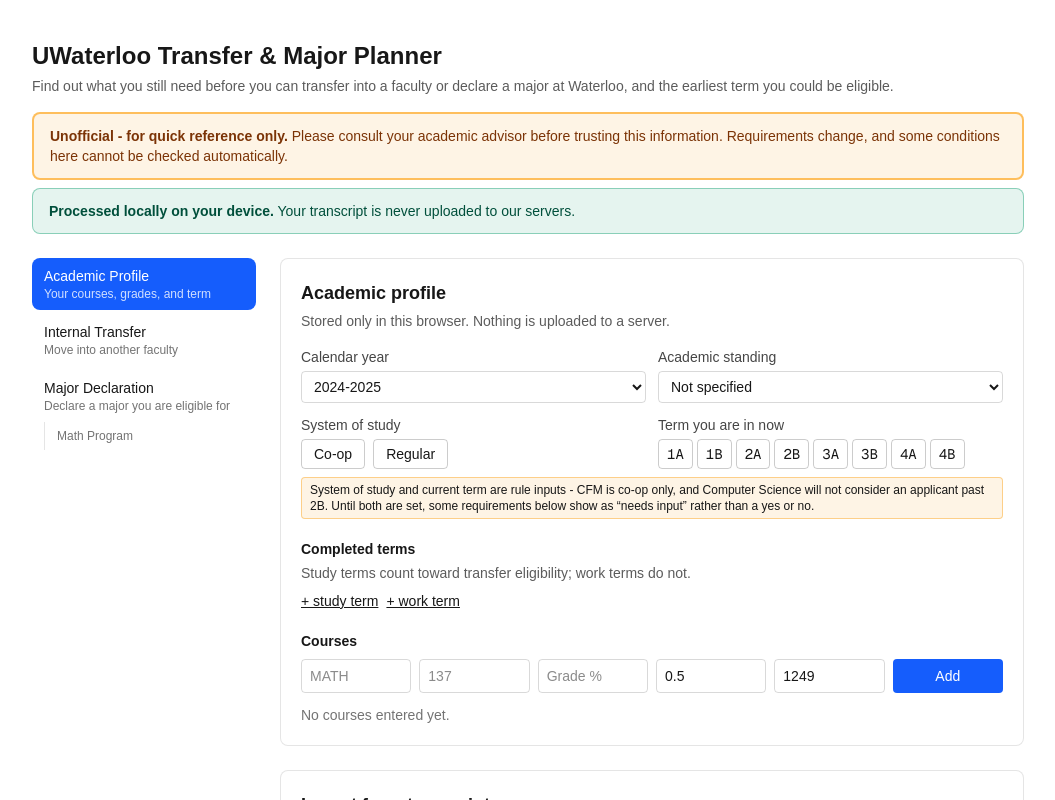
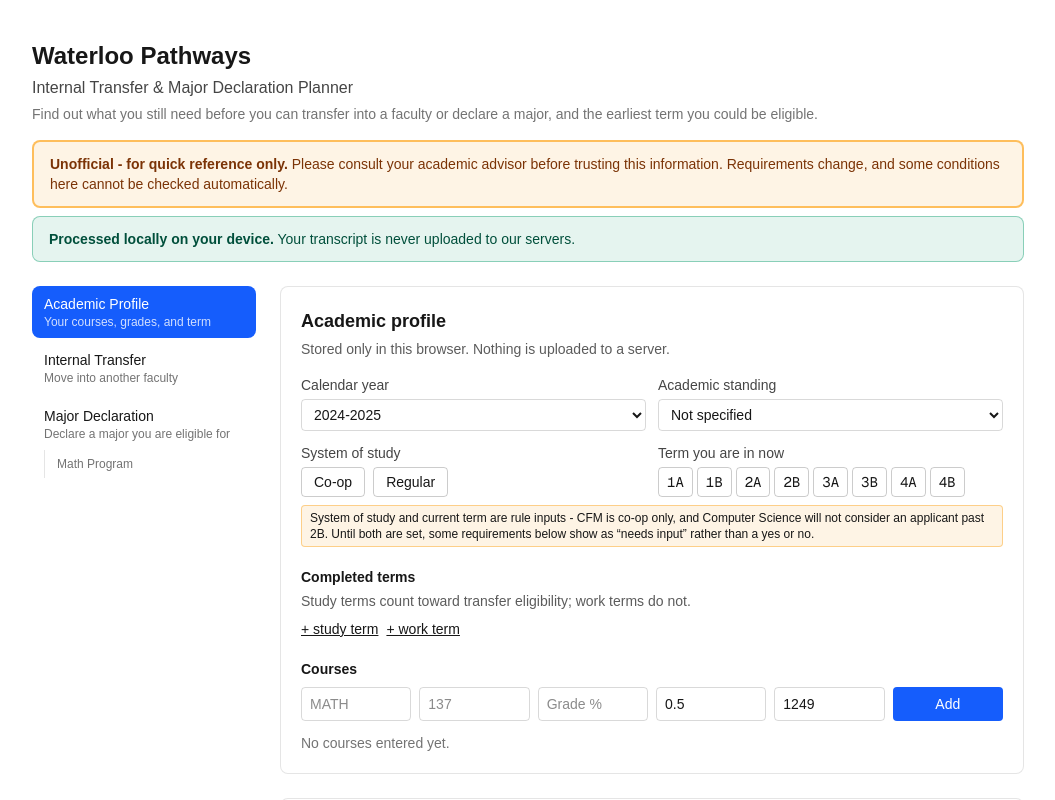
Before and after one commit to qiushih/transfer-path, a Next.js app: page / in a window 1280 px wide. Shown: the top 800 px of the page, without its empty margins (112-1167 px from the left). Built offline with nearby package versions, Linux system fonts and the light colour scheme.

Commit message:
rename project to Waterloo Pathways

```diff
--- a/src/app/layout.tsx
+++ b/src/app/layout.tsx
@@ -13,7 +13,7 @@
 });
 
 export const metadata: Metadata = {
-  title: "UWaterloo Transfer & Major Planner",
+  title: "Waterloo Pathways - Internal Transfer & Major Declaration Planner",
   description:
     "Unofficial quick-reference tool: check what you still need to transfer into a University of Waterloo faculty or declare a major, and the earliest term you could be eligible. Confirm with an academic advisor.",
 };
--- a/src/app/manifest.ts
+++ b/src/app/manifest.ts
@@ -10,8 +10,8 @@
  */
 export default function manifest(): MetadataRoute.Manifest {
   return {
-    name: "UWaterloo Transfer & Major Planner",
-    short_name: "UW Planner",
+    name: "Waterloo Pathways - Internal Transfer & Major Declaration Planner",
+    short_name: "Waterloo Pathways",
     description:
       "Check what you still need to transfer into a University of Waterloo faculty or declare a major. Works offline; your transcript never leaves your device.",
     start_url: "/",
--- a/src/app/page.tsx
+++ b/src/app/page.tsx
@@ -264,10 +264,13 @@
   return (
     <main className="mx-auto max-w-5xl space-y-6 px-4 py-10">
       <header>
-        <h1 className="text-2xl font-bold">UWaterloo Transfer &amp; Major Planner</h1>
-        <p className="mt-1 text-sm opacity-70">
-          Find out what you still need before you can transfer into a faculty or declare a major at
-          Waterloo, and the earliest term you could be eligible.
+        <h1 className="text-2xl font-bold">Waterloo Pathways</h1>
+        <p className="mt-1 text-base font-medium opacity-80">
+          Internal Transfer &amp; Major Declaration Planner
+        </p>
+        <p className="mt-1 text-sm opacity-60">
+          Find out what you still need before you can transfer into a faculty or declare a major,
+          and the earliest term you could be eligible.
         </p>
 
         {/*
```
Also changed, not shown: 1 other file (tests, documents, lock files or other folders).
